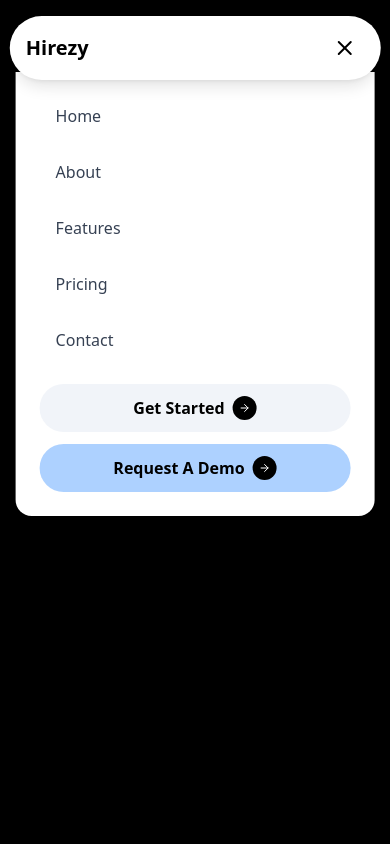
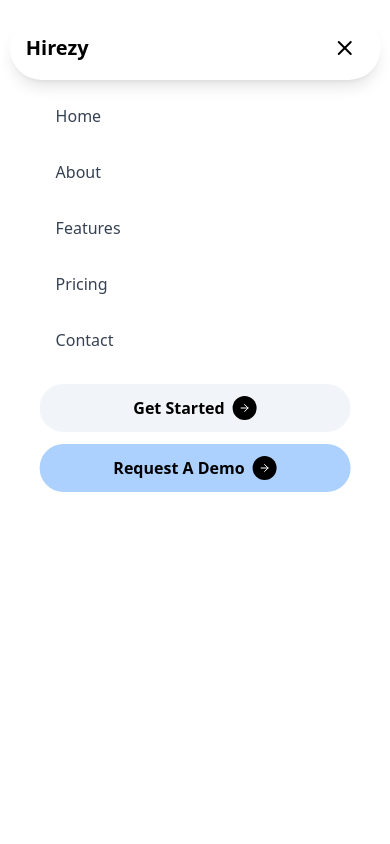
Before and after one commit to msanchariii/cool22lucky-next, a Next.js app: page / in a window 390 px wide. Both pictures are taken after a click on the button 344 px from the left and 48 px from the top of the page. Shown: the top 844 px of the page. Built offline with nearby package versions, Linux system fonts and the light colour scheme.

Commit message:
Refactor layout and styles across multiple components for improved responsiveness and UI consistency

```diff
--- a/src/components/DownlodApp.jsx
+++ b/src/components/DownlodApp.jsx
@@ -3,7 +3,7 @@ import { FaApple, FaAppStore } from "react-icons/fa";
 
 export default function DownloadApp() {
     return (
-        <section className="max-w-none">
+        <section className="max-w-none px-0">
             <div className="bg-lavender-lightest px-8 pb-12 md:py-0 grid grid-cols-1 md:grid-cols-2 items-center justify-center ">
                 <img
                     src="/assets/app.png"
--- a/src/components/Header.jsx
+++ b/src/components/Header.jsx
@@ -73,8 +73,8 @@ const Header = () => {
 
             {/* Mobile Menu Overlay */}
             {isMenuOpen && (
-                <div className="fixed inset-0 bg-black bg-opacity-50 z-40 lg:hidden">
-                    <div className="fixed top-18 left-1/2 transform -translate-x-1/2 w-[92%] mx-auto bg-white rounded-b-2xl shadow-xl z-50 p-6">
+                <div className="fixed inset-0 bg-opacity-50 bg-white z-40 lg:hidden">
+                    <div className="fixed top-18 left-1/2 transform -translate-x-1/2 w-[92%] mx-auto bg-white rounded-b-2xl z-50 p-6">
                         <nav className="flex flex-col gap-4 mb-6 ">
                             <a
                                 href="#"
--- a/src/components/Hero.jsx
+++ b/src/components/Hero.jsx
@@ -21,7 +21,7 @@ const Hero = () => {
                 <BrandonDentaCard />
                 <PaymentCard />
 
-                <div className="bg-white/5 backdrop-blur-lg py-6 px-12 mt-2">
+                <div className="bg-white/5 backdrop-blur-lg py-4 mb-12 px-12 mt-2">
                     <h2 className="text-white text-2xl max-w-3xl p-2 font-light text-center mt-4 mb-12">
                         Generate human-like voices with Retro's AI
                         text-to-speech technology. The best online AI voice
@@ -76,7 +76,7 @@ const Hero = () => {
                         </div>
                         <div className="relative text-white mx-auto md:mx-0 ">
                             <img
-                                className="relative top-4 md:bottom-4 right-0 h-20 w-20 md:h-24 md:w-24"
+                                className="relative md:bottom-4 right-0 h-20 w-20 md:h-24 md:w-24"
                                 src="/assets/arrow.svg"
                                 alt=""
                             />
--- a/src/components/Pricing.jsx
+++ b/src/components/Pricing.jsx
@@ -48,8 +48,8 @@ const PricingPlans = () => {
     ];
 
     return (
-        <section className="p-4 max-w-none w-full ">
-            <div className="min-h-screen bg-[#4a3c52] text-white py-24">
+        <section className="max-w-none w-full px-0">
+            <div className="min-h-screen bg-burgendy text-white py-24">
                 <div className="max-w-7xl mx-auto">
                     {/* Header */}
                     <div className="text-center mb-16">
@@ -63,11 +63,11 @@ const PricingPlans = () => {
                         </h1>
 
                         {/* Toggle Buttons */}
-                        <div className="flex justify-center gap-2">
-                            <button className="bg-[#5fb3b6] text-white px-6 py-2 rounded-full font-medium">
+                        <div className="flex justify-center gap-2 bg-white/10 w-fit p-2 rounded-full mb-16 mx-auto">
+                            <button className="bg-sky-dark text-white px-6 py-2 rounded-full font-medium">
                                 Monthly
                             </button>
-                            <button className="bg-[#5a4966] text-gray-300 px-6 py-2 rounded-full font-medium hover:bg-[#6b5577] transition-colors">
+                            <button className=" text-gray-300 px-6 py-2 rounded-full font-medium hover:bg-[#6b5577] transition-colors">
                                 Yearly
                             </button>
                         </div>
--- a/src/components/VideoPlayer.jsx
+++ b/src/components/VideoPlayer.jsx
@@ -1,13 +1,12 @@
 import React from "react";
-import { Play } from "lucide-react";
 import { FaPlay } from "react-icons/fa";
 
 const VideoPlayer = () => {
     return (
         <section className="p-4">
             <div className="flex flex-col gap-8 py-20">
-                <div className="bg-zinc-400 w-4/5 aspect-video mx-auto rounded-3xl flex justify-center items-center text-center">
-                    <div className="bg-white/15 backdrop-blur-md rounded-full p-6 shadow">
+                <div className="bg-zinc-400 w-full lg:w-4/5 aspect-video mx-auto rounded-3xl flex justify-center items-center text-center">
+                    <div className="bg-white/15 cursor-pointer backdrop-blur-md rounded-full p-6 shadow">
                         <div className="bg-white rounded-full p-8 shadow-lg ">
                             <FaPlay className="text-black mx-auto" size={32} />
                         </div>
```
